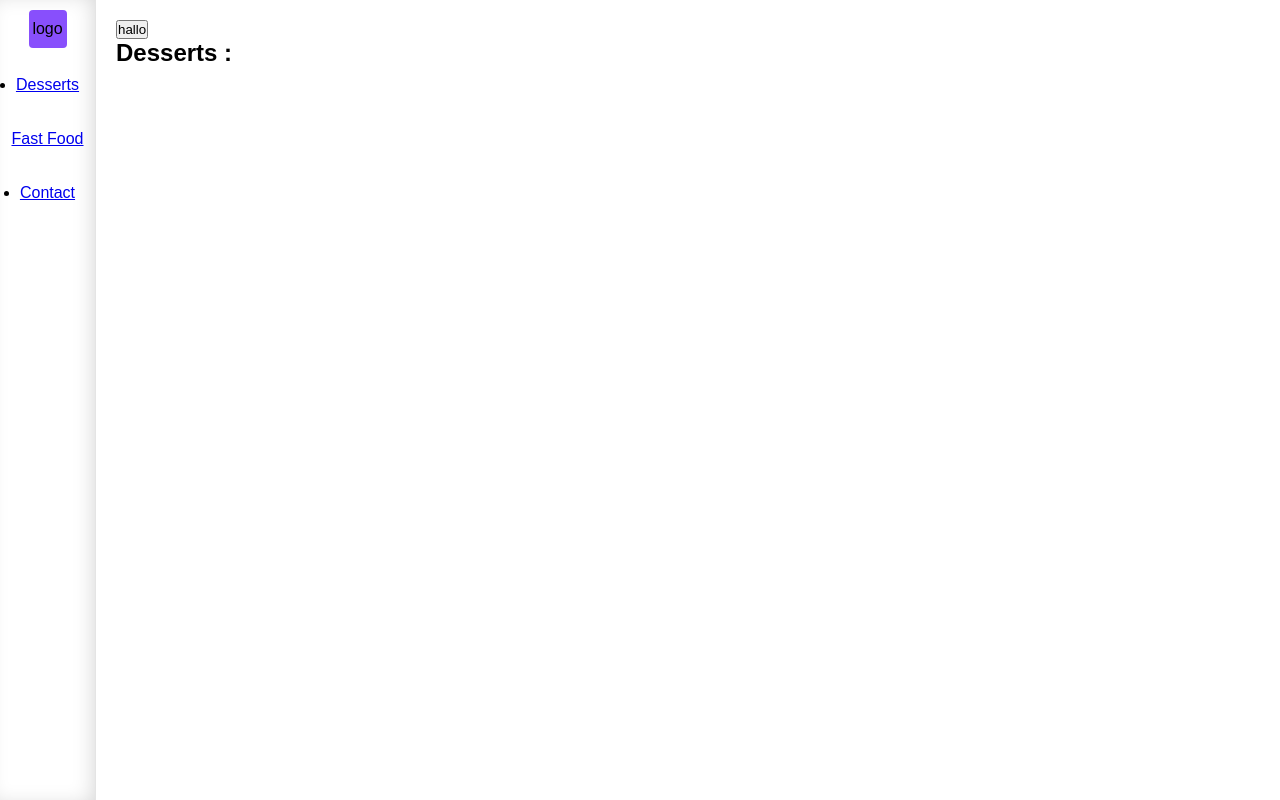
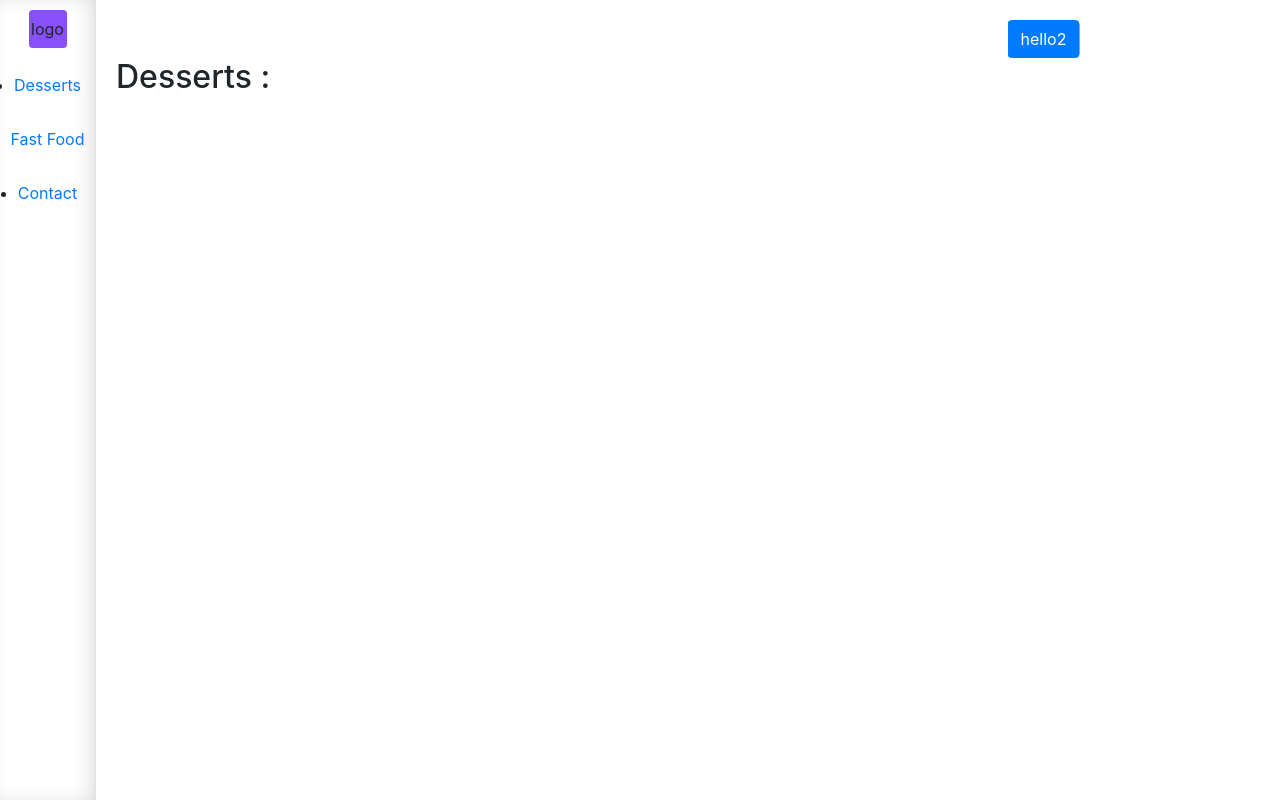
Before and after one commit to CAMIRO/littleWorld, a React (Create React App) app in the folder client/: page / in a window 1280 px wide. Built offline with nearby package versions, Linux system fonts and the light colour scheme.

Commit message:
adding bootsrap and changing the font

```diff
--- a/client/public/index.html
+++ b/client/public/index.html
@@ -1,14 +1,12 @@
 <!DOCTYPE html>
 <html lang="en">
+
 <head>
   <meta charset="utf-8" />
   <link rel="icon" href="%PUBLIC_URL%/favicon.ico" />
   <meta name="viewport" content="width=device-width, initial-scale=1" />
   <meta name="theme-color" content="#000000" />
-    <meta
-      name="description"
-      content="Web site created using create-react-app"
-    />
+  <meta name="description" content="Web site created using create-react-app" />
   <link rel="apple-touch-icon" href="%PUBLIC_URL%/logo192.png" />
   <!--
       manifest.json provides metadata used when your web app is installed on a
@@ -25,7 +23,10 @@
       Learn how to configure a non-root public URL by running `npm run build`.
     -->
   <title>React App</title>
+  <link rel="stylesheet" href="https://stackpath.bootstrapcdn.com/bootstrap/4.1.0/css/bootstrap.min.css"
+    integrity="sha384-9gVQ4dYFwwWSjIDZnLEWnxCjeSWFphJiwGPXr1jddIhOegiu1FwO5qRGvFXOdJZ4" crossorigin="anonymous">
 </head>
+
 <body>
   <noscript>You need to enable JavaScript to run this app.</noscript>
   <div id="root"></div>
@@ -40,4 +41,5 @@
       To create a production bundle, use `npm run build` or `yarn build`.
     -->
 </body>
+
 </html>
--- a/client/src/globalStyles.ts
+++ b/client/src/globalStyles.ts
@@ -11,7 +11,7 @@ const GlobalStyles = createGlobalStyle`
     width: 100%;
     height: 100%;
     overflow: hidden;
-    font-family: 'Mind', sans-serif;
+    font-family: 'Mind', Courier, 'Courier New', monospace, ;
     -webkit-overflow-scrolling: touch;
     }
 `;
--- a/client/src/views/desserts.tsx
+++ b/client/src/views/desserts.tsx
@@ -1,16 +1,38 @@
 import React from 'react'
 import styled from 'styled-components'
-import { Button } from 'react-bootstrap'
+import { Carousel, Button } from 'react-bootstrap'
 
 interface DessertsProps {
 
 }
 
-export const Desserts: React.FC<DessertsProps> = ({}) => {
+export const Desserts: React.FC<DessertsProps> = ({ }) => {
     return (
         <Wrapper>
             <Content>
-                <Button>hallo</Button>
+                <Carousel>
+                    <Carousel.Item>
+                        <Button>hello</Button>
+                        <Carousel.Caption>
+                            <h3>First slide label</h3>
+                            <p>Nulla vitae elit libero, a pharetra augue mollis interdum.</p>
+                        </Carousel.Caption>
+                    </Carousel.Item>
+                    <Carousel.Item>
+                        <Button>hello2</Button>
+                        <Carousel.Caption>
+                            <h3>Second slide label</h3>
+                            <p>Lorem ipsum dolor sit amet, consectetur adipiscing elit.</p>
+                        </Carousel.Caption>
+                    </Carousel.Item>
+                    <Carousel.Item>
+                        <Button>hello3</Button>
+                        <Carousel.Caption>
+                            <h3>Third slide label</h3>
+                            <p>Praesent commodo cursus magna, vel scelerisque nisl consectetur.</p>
+                        </Carousel.Caption>
+                    </Carousel.Item>
+                </Carousel>
                 <h2>Desserts :</h2>
             </Content>
         </Wrapper>
@@ -19,7 +41,7 @@ export const Desserts: React.FC<DessertsProps> = ({}) => {
 // TODO: Adjust the height in Wrapper div
 const Wrapper = styled.div`
   padding: 20px;
-  height: 3000px;
+  width: inherit;
   overflow-y: scroll;
 `
 const Content = styled.div`
```
Lines whose indentation alone changed are shown as unchanged.
